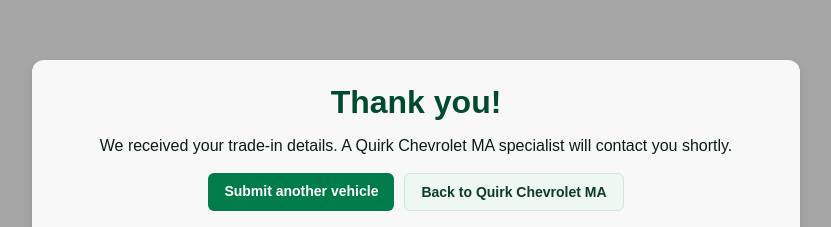
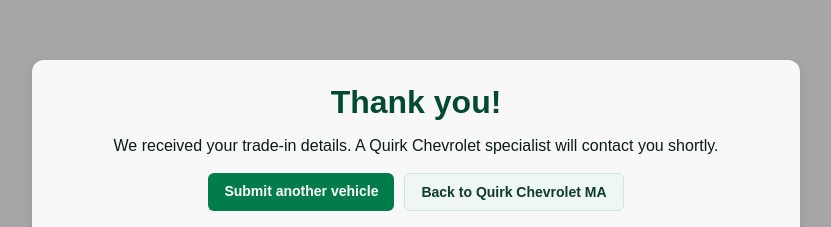
Before and after one commit to mpalmer79/quirk-trade-appraisal-ChevyMA, a plain HTML site: page success/index.html in a window 1280 px wide. Shown: the top 227 px of the page, without its empty margins (224-1055 px from the left). Drawn offline with Linux system fonts and the light colour scheme.

Commit message:
Update index.html

```diff
--- a/success/index.html
+++ b/success/index.html
@@ -24,7 +24,7 @@
       Thank you!
     </h1>
     <p style="text-align:center;font-size:16px" data-i18n="successMessage">
-      We received your trade-in details. A Quirk Chevrolet MA specialist will contact you shortly.
+      We received your trade-in details. A Quirk Chevrolet specialist will contact you shortly.
     </p>
 
     <div style="display:flex;gap:10px;justify-content:center;margin-top:18px">
```
